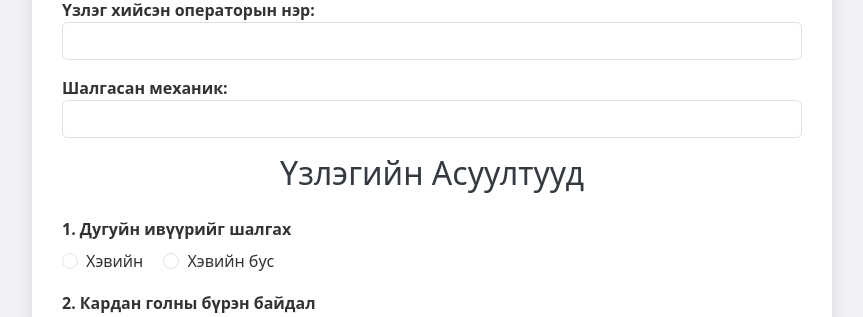
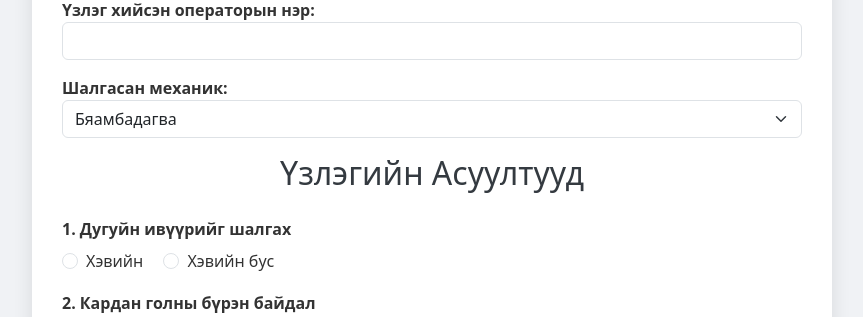
Before and after one commit to Munkhochir69/myproject, a Flask app: page / in a window 1280 px wide. Shown: the part 369-686 px from the top of the page, without its empty margins (208-1071 px from the left). Run offline with Flask 3, Linux system fonts and the light colour scheme.

Commit message:
form.html

```diff
--- a/templates/form.html
+++ b/templates/form.html
@@ -99,12 +99,10 @@
 
         <div class="mb-3">
           <label>Шалгасан механик:</label>
-          <input
-            type="text"
-            name="mechanic_name"
-            class="form-control"
-            required
-          />
+          <select name="mechanic_name" class="form-select" required>
+            <option value="Бяамбадагва">Бяамбадагва</option>
+            <option value="Өлзийбаатар">Өлзийбаатар</option>
+          </select>
         </div>
 
         <h2>Үзлэгийн Асуултууд</h2>
```
